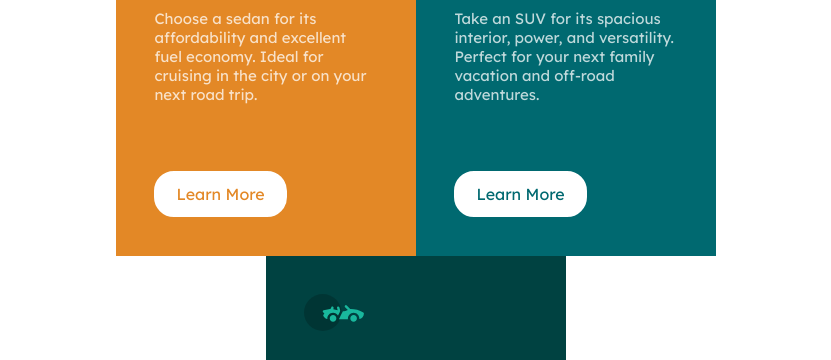
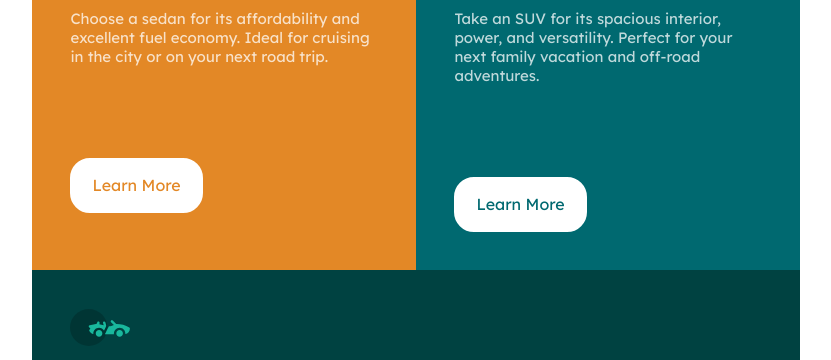
Before and after one commit to arachoxs/3-column-preview-card-component, a plain HTML site: page index.html in a window 1280 px wide. Shown: the part 168-528 px from the top of the page, without its empty margins (224-1055 px from the left). Drawn offline with Linux system fonts and the light colour scheme.

Commit message:
fixing bugs
reemplazando width por flex

```diff
--- a/styles.css
+++ b/styles.css
@@ -4,7 +4,6 @@ body{
     align-items: center;
     justify-content: center;
     align-content: center;
-    height: 100vh;
     margin: 0;
 
 }
@@ -22,11 +21,10 @@ h3{
     display: flex;
     flex-direction: row;
     flex-wrap: wrap;
+    box-sizing: border-box;
     width: 60%;
     min-width: 300px;
     border-radius: 10px;
-    justify-content: center;
-    align-items: center;
     overflow: hidden;
 }
 
@@ -47,11 +45,11 @@ img{
 #subcontainer1,#subcontainer2,#subcontainer3{
     display: flex;
     flex-direction: column;
-    width: 33.3333333333333%;
     padding: 5%;
     min-width: 300px;
     box-sizing: border-box;
     align-items: flex-start;
+    flex: 1;
 
 }
 
```
